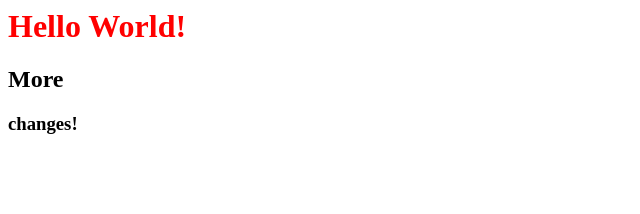
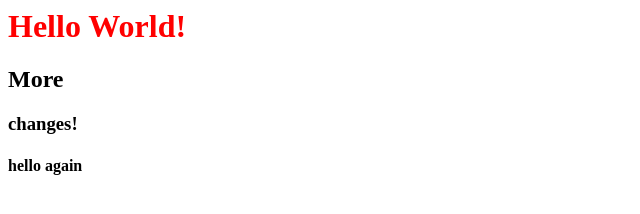
Before and after one commit to winston/glitch-test, a plain HTML site: page index.html in a window 1280 px wide. Shown: the whole page, without its empty margins (0-640 px from the left). Drawn offline with Linux system fonts and the light colour scheme.

Commit message:
🔹🎥 Updated with Glitch one more time

```diff
--- a/index.html
+++ b/index.html
@@ -11,3 +11,6 @@
 <h3>
   changes!
 </h3>
+<h4>
+  hello again
+</h4>
```
